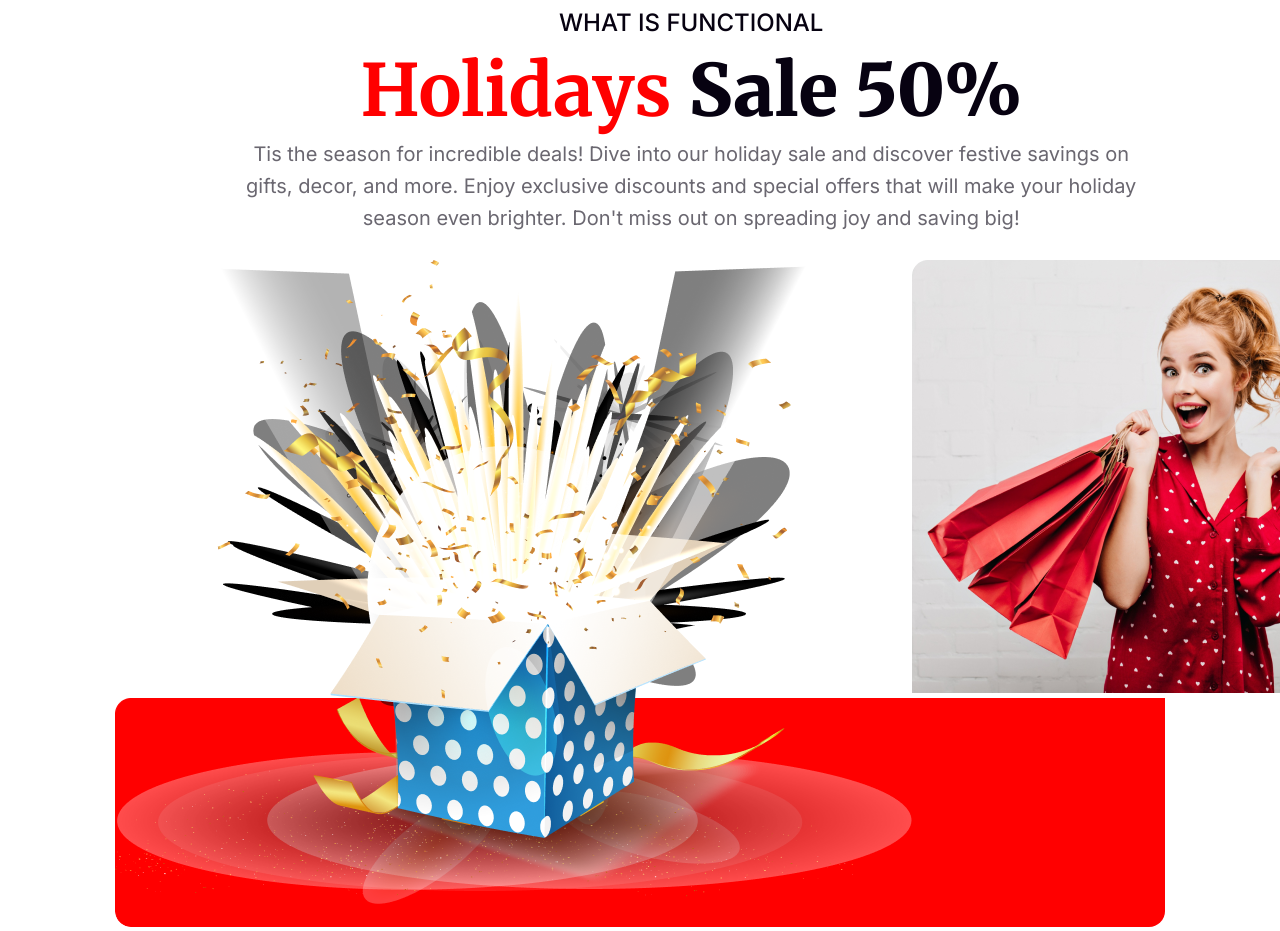
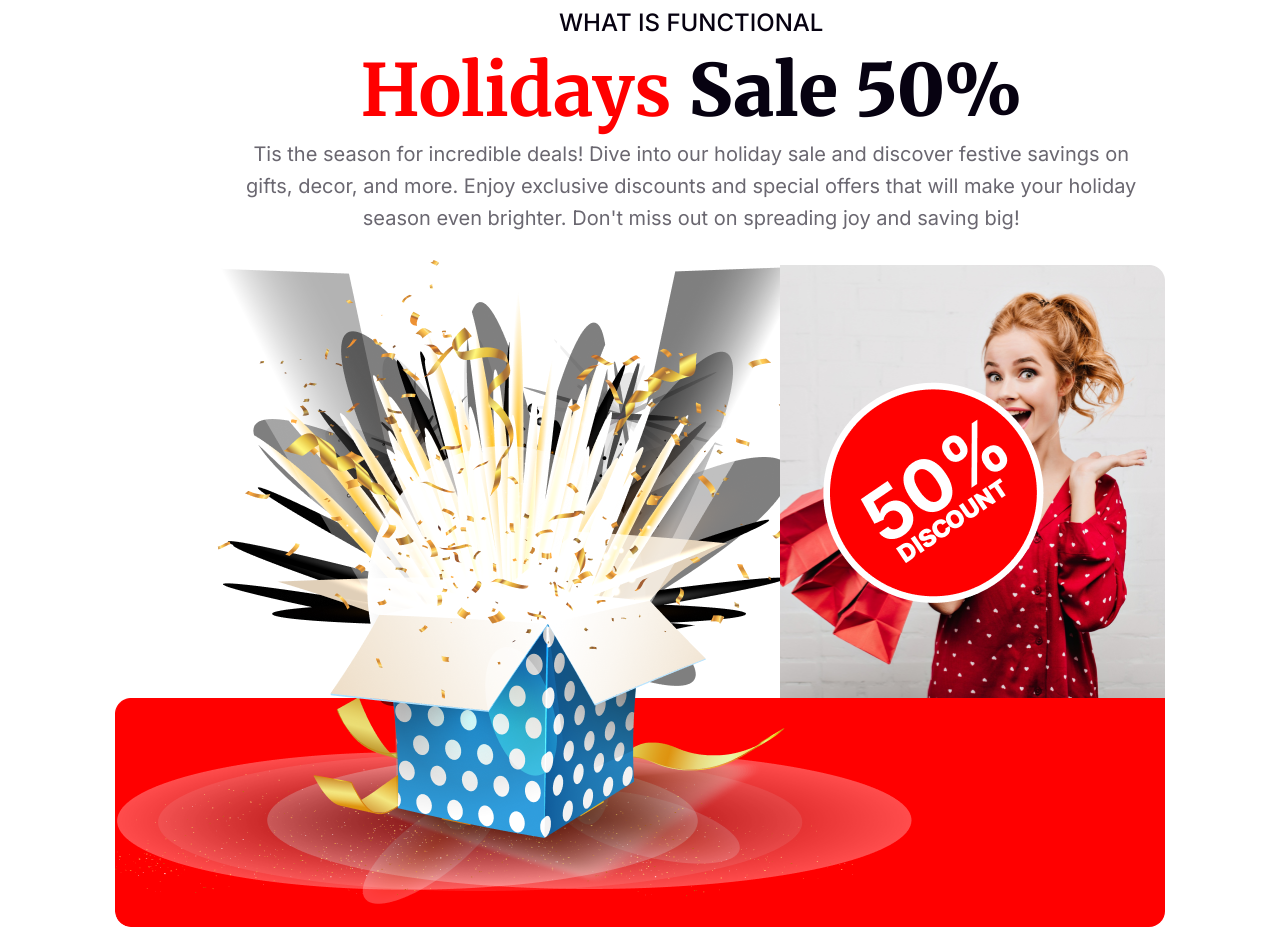
Before and after one commit to sohel970/assignment1, a plain HTML site: page index.html in a window 1280 px wide. Shown: the part 3549-4480 px from the top of the page. Drawn offline with Linux system fonts and the light colour scheme.

Commit message:
section5 complete

```diff
--- a/index.html
+++ b/index.html
@@ -76,8 +76,7 @@
                 <h5 class="w-inter-24" style="color: #070211;">WHAT IS FUNCTIONAL</h5>
                 <h1 class="w-m-72" style="color: #070211;"><span class="holi-text">Holidays</span> Sale 50%</h1>
                 <p class="b-inter-p">
-
-Tis the season for incredible deals! Dive into our holiday sale and discover festive savings on gifts, decor, and more. Enjoy exclusive discounts and special offers that will make your holiday season even brighter. Don't miss out on spreading joy and saving big!
+                   Tis the season for incredible deals! Dive into our holiday sale and discover festive savings on gifts, decor, and more. Enjoy exclusive discounts and special offers that will make your holiday season even brighter. Don't miss out on spreading joy and saving big!
                 </p>
 
             </div>
@@ -85,13 +84,10 @@ Tis the season for incredible deals! Dive into our holiday sale and discover fes
                 <div class="box-img">
                     <img src="asset/images/Group 75.png" alt="">
                 </div>
-                <!-- <div >
+                <div class="dis-img " >
                     <img src="asset/images/Group 44.png" alt="">
-                </div> -->
-                <div class="discount-img">
-                    <img src="asset/images/Rectangle 1.png" alt="">
+                </div>
             </div>
-        </div>
         </div>
      </section>
      <section>
--- a/styles/styles.css
+++ b/styles/styles.css
@@ -259,8 +259,20 @@ span {
     background-repeat: no-repeat;
     background-position: left bottom;
 }
+.dis-img{
+    width: 600px;
+    height: 438px;
+    margin-left: -150px;
+    background-image: url(../asset/images/Rectangle\ 1.png);
+    background-repeat: no-repeat;
+    background-position: right bottom;
+}
+.section5 .dis-img img{
+    margin-top: 80px;
+}
 
 .section5 .section5-img {
+    gap: 18px;
     display: flex;
     justify-content: space-between;
 }
@@ -359,7 +371,7 @@ footer {
 }
 
 footer .footer-top {
-    padding: 120px 0px 50px 0px;
+    padding: 120px 0px 50px;
     display: flex;
     justify-content: flex-start;
 }
```
